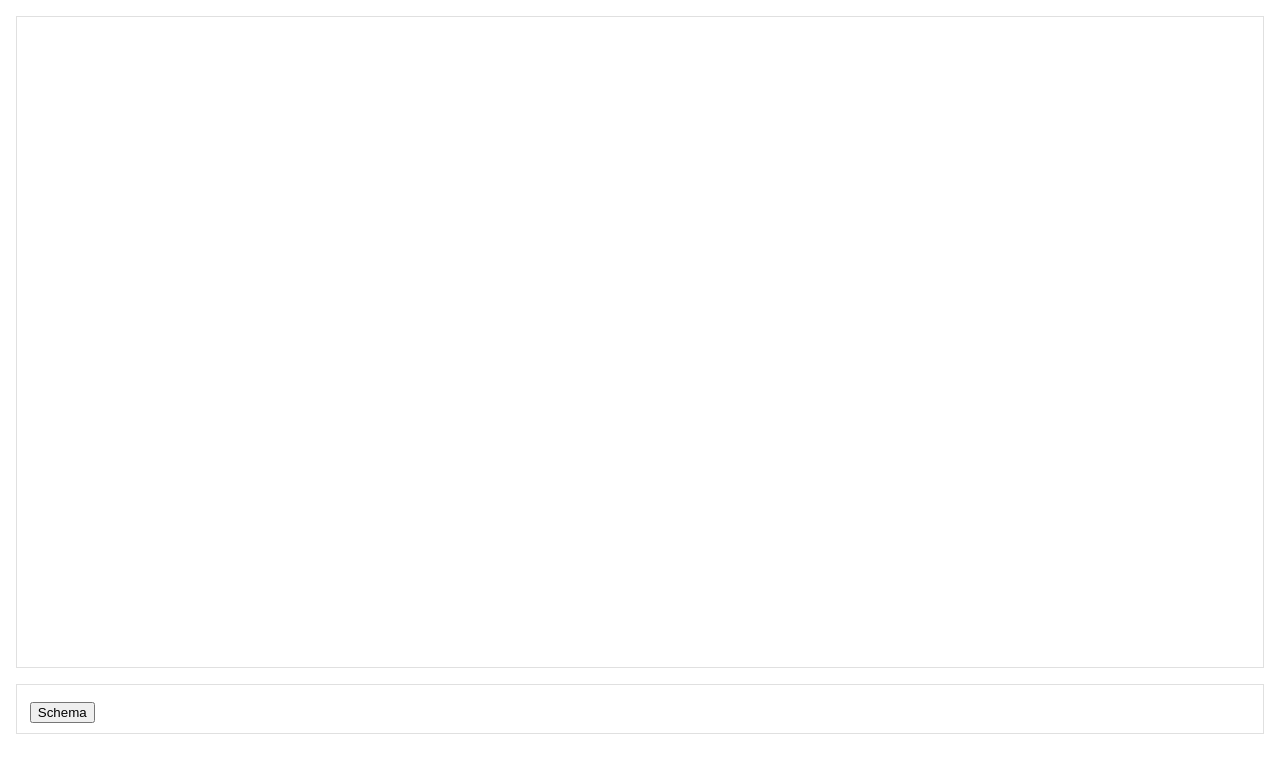
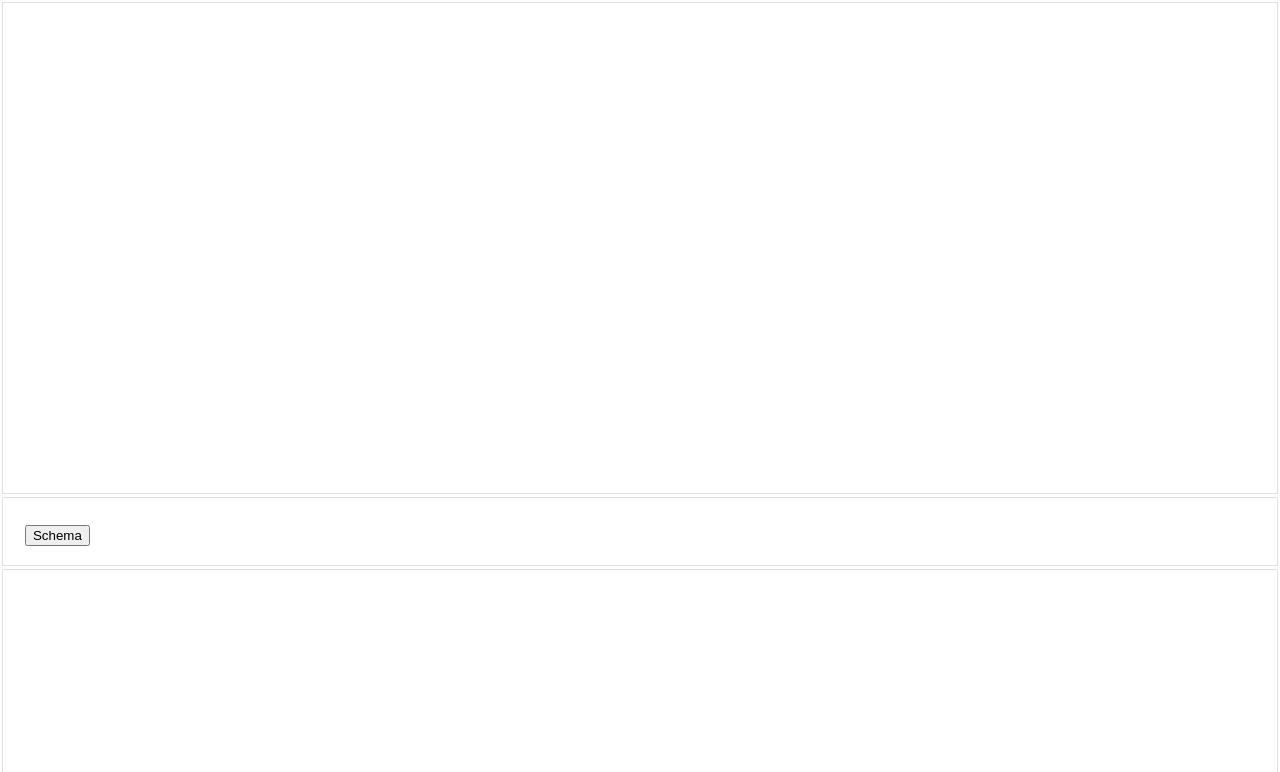
Before and after one commit to cybermaggedon/sparql-sleuth, an Angular app: page /graph in a window 1280 px wide. Shown: the top 772 px of the page. Built offline with nearby package versions, Linux system fonts and the light colour scheme.

Commit message:
SCCS layout

```diff
--- a/src/app/graph/graph.component.scss
+++ b/src/app/graph/graph.component.scss
@@ -1,5 +1,5 @@
 
 #network {
     width: 100%;
-    height: 40rem;
+    height: 99%;
 }
--- a/src/app/query-graph/query-graph.component.html
+++ b/src/app/query-graph/query-graph.component.html
@@ -1,9 +1,25 @@
 
-<div class="box">
+<div class="container">
+
+  <div class="box graph">
     <graph></graph>
   </div>
 
-<div class="box" id="selection" *ngIf="selected; else nothingselected">
+  <div class="box controls" id="selection">
+    <div>
+      <button *ngIf="selected" id="expandin" (click)="expandIn()">Expand inbound</button>
+      <button *ngIf="selected" id="expandout" (click)="expandOut()">Expand outbound</button>
+      <button *ngIf="selected" id="centre" (click)="recentre()">Re-centre</button>
+      <button id="schema" (click)="schema()">Schema</button>
+    </div>
+    <div>
+      {{info1}}
+      <br>
+      {{info2}}
+    </div>
+  </div>
+
+  <div class="box info" id="selection">
     <h2>{{selectedLabel}}</h2>
     <div>
       <a href="{{selectedLink}}">{{selectedLink}}</a>
@@ -18,16 +34,7 @@
 	</tr>
       </table>
     </div>
-  <div>
-    <button id="expandin" (click)="expandIn()">Expand inbound</button>
-    <button id="expandout" (click)="expandOut()">Expand outbound</button>
-    <button id="centre" (click)="recentre()">Re-centre</button>
-    <button id="schema" (click)="schema()">Schema</button>
-  </div>
   </div>
 
-<ng-template #nothingselected>
-  <div class="box" id="noselect">
-    <button id="schema" (click)="schema()">Schema</button>
+
 </div>
-</ng-template>
--- a/src/app/query-graph/query-graph.component.scss
+++ b/src/app/query-graph/query-graph.component.scss
@@ -1,8 +1,28 @@
+
+.container {
+    display: flex;
+    flex-flow: column;
+    height: 100%;
+}
+
+.graph {
+    flex-grow: 1;
+}
+
+.controls {
+    height: 4rem;
+    display: flex;
+}
+
+.info {
+    height: 14rem;
+    overflow: scroll;
+}
 
 .box {
     border: 1px solid #e0e0e0;
-    padding: 0.3rem;
-    margin: 1rem;
+    padding: 0.1rem;
+    margin: 0.1rem;
 }
 
 table {
--- a/src/app/query-graph/query-graph.component.ts
+++ b/src/app/query-graph/query-graph.component.ts
@@ -21,6 +21,9 @@ export class QueryGraphComponent implements OnInit {
     selectedLabel : string | undefined;
     selectedThumbnail : string | undefined;
     selectedLink : string | undefined;
+
+    info1 : string = "";
+    info2 : string = "";
 
     constructor(
 	private query : QueryService,
--- a/src/styles.scss
+++ b/src/styles.scss
@@ -1,4 +1,8 @@
 /* You can add global styles to this file, and also import other style files */
 
-html, body { height: 100%; }
-body { margin: 0; font-family: Roboto, "Helvetica Neue", sans-serif; }
+html, body {
+    height: 100%;
+    padding: 0;
+    margin: 0;
+    font-family: Roboto, "Helvetica Neue", sans-serif;
+}
```
Lines whose indentation alone changed are shown as unchanged.
